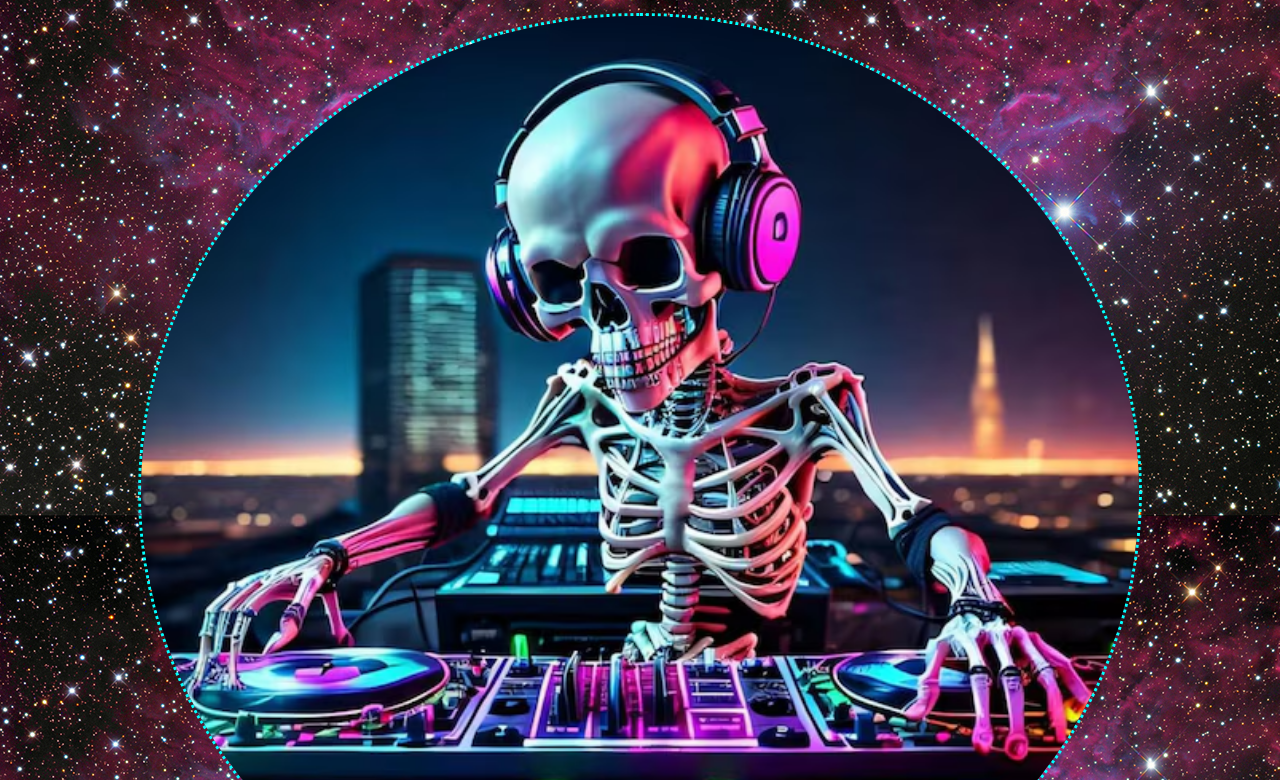
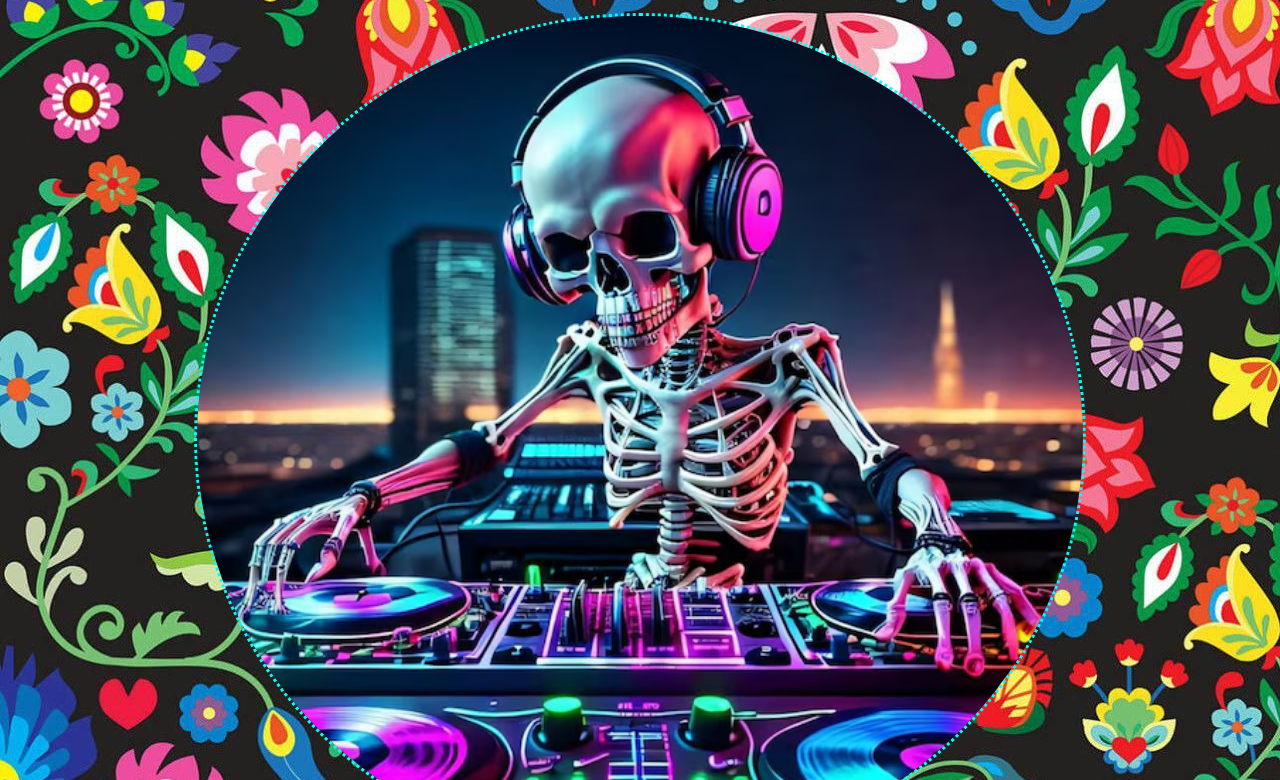
Before and after one commit to colemanadkins/26-party, a plain HTML site: page index.html in a window 1280 px wide. Shown: the part 157-937 px from the top of the page. Drawn offline with nearby package versions, Linux system fonts and the light colour scheme.

Commit message:
Picture Swaps

```diff
--- a/style.css
+++ b/style.css
@@ -2,7 +2,7 @@
     text-align: center;
 }
 body {
-    background-image: url(IC405_RC_Full-Leonardo-Orazi.jpeg);
+    background-image: url(cba5e78edfc852b9fae5a8c976586d26.jpg);
 }
 h1 {
     color: white;
@@ -30,7 +30,7 @@ h3 {
     margin-bottom:1em;
 }
 .pic1{
-    width:90%;
+    width:80%;
     border:3.5px dotted cyan;
     border-radius: 50%;
     margin-bottom: 3em;
```
Also changed, not shown: cba5e78edfc852b9fae5a8c976586d26.jpg (added).
